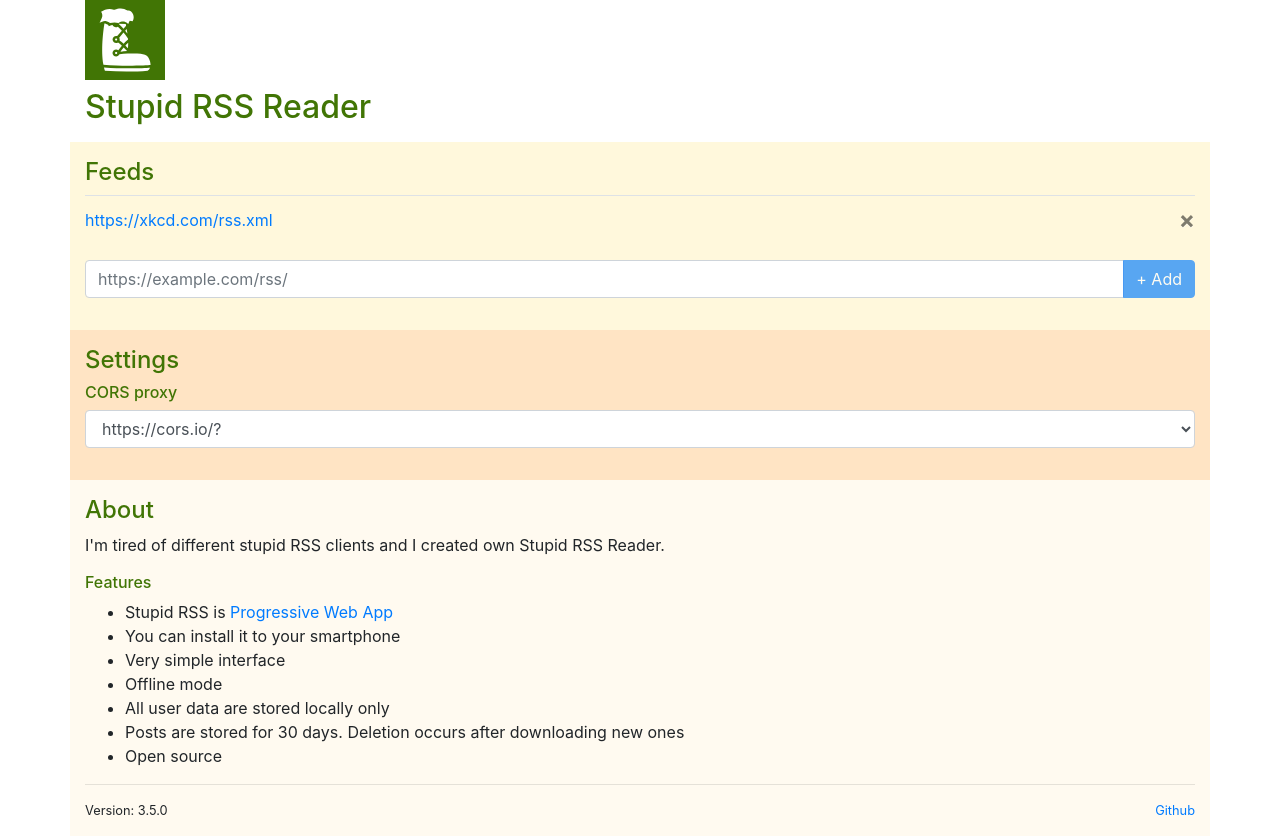
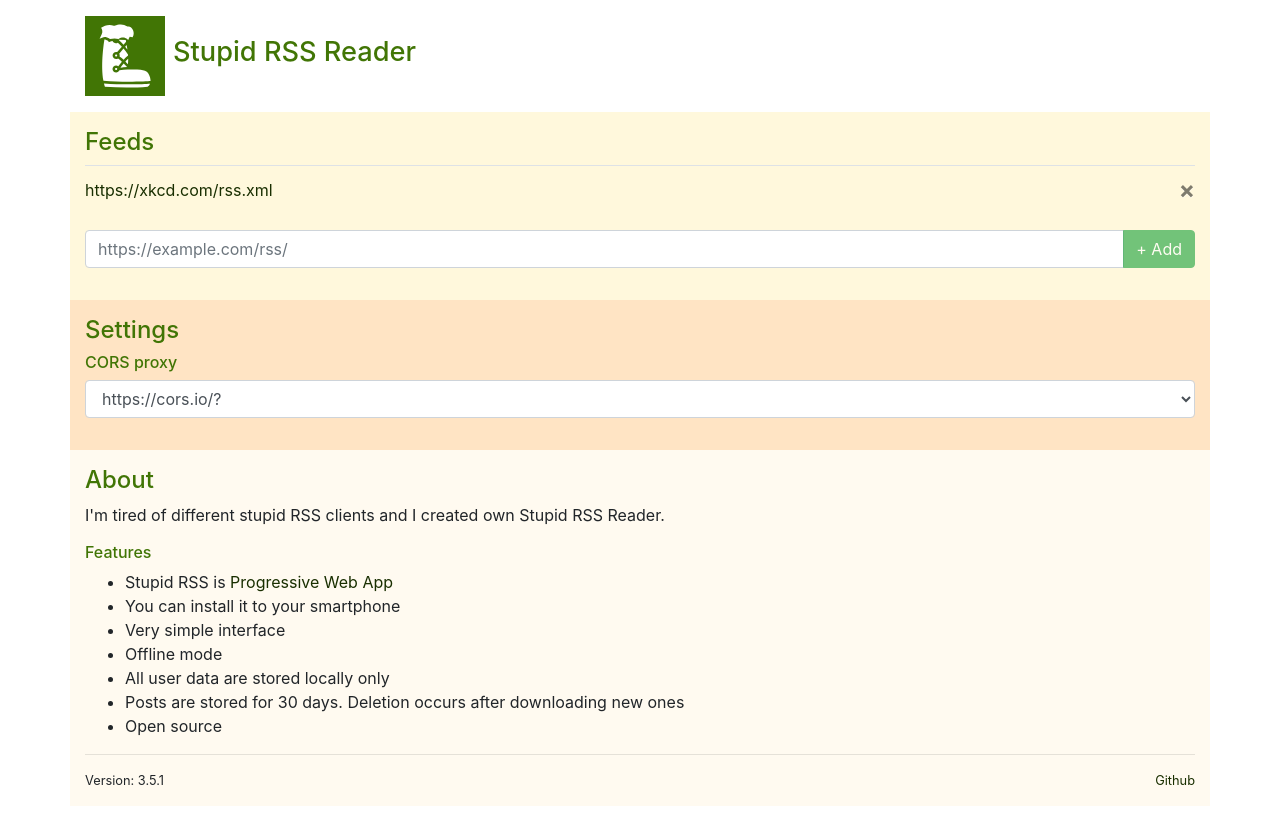
Before and after one commit to gurov/stupid-rss-reader, an Angular app: page /#/home in a window 1280 px wide. After the commit the page ends 806 px from the top, so only its background shows below. Built offline with nearby package versions, Linux system fonts and the light colour scheme.

Commit message:
feat: small ui improvements: colors, header, button

```diff
--- a/src/app/home/home.component.html
+++ b/src/app/home/home.component.html
@@ -1,10 +1,10 @@
-<div class="container mb-3">
-  <div>
+<div class="container mb-3 mt-3">
+  <div class="d-flex align-items-center">
     <a routerLink="/">
       <img alt="Stupid RSS Reader logo" src="assets/fur-boot-green.svg" style="width: 5rem">
     </a>
+    <h2 class="ml-2 app-name">Stupid RSS Reader</h2>
   </div>
-  <h2 class="mt-2">Stupid RSS Reader</h2>
 </div>
 
 <div class="container pt-3 pb-3" style="background-color:cornsilk">
@@ -27,7 +27,7 @@
       [(ngModel)]="newFeed"
            placeholder="https://example.com/rss/">
     <div class="input-group-append">
-      <button class="btn btn-primary"
+      <button class="btn btn-success"
         [ngClass]="{'progress-bar-striped': loading, 'progress-bar-animated':loading}"
               type="button"
         (click)="add()"
--- a/src/app/source/post.component.ts
+++ b/src/app/source/post.component.ts
@@ -11,7 +11,7 @@ import { Post } from '../models';
       {{post.isoDate ? (post.isoDate|isoToDate|date:'yyyy-MM-dd HH:mm') : ''}}
     </h6>
     <h4 *ngIf="hidden" (click)="hidden = !hidden" class="text-muted">
-      {{post.title}}<sup class="more-info">…</sup>
+      {{post.title}}<small class="more-info">| …</small>
     </h4>
     <h4 *ngIf="!hidden">
       <a target="_blank" [href]="post.link">{{post.title}}</a><sup> ↗</sup>
--- a/src/app/source/source.component.html
+++ b/src/app/source/source.component.html
@@ -1,14 +1,16 @@
-<div class="container mb-3">
+<div class="container mb-3 mt-3">
   <div class="d-flex justify-content-start align-items-center">
     <a routerLink="/">
       <img alt="Stupid RSS Reader logo" src="assets/fur-boot-green.svg" style="width: 5rem">
     </a>
-    <span class="ml-2 text-muted small">New: {{newPosts.length}}, old: {{posts.length}}</span>
+    <div>
+      <h6 class="post-header ml-2">
+        {{url}}
+      </h6>
+      <span class="ml-2 text-muted small">New: {{newPosts.length}}, old: {{posts.length}}</span>
+    </div>
+  </div>
 
-  </div>
-  <h6 class="post-header mt-2">
-    {{url}}
-  </h6>
 </div>
 <hr>
 
@@ -49,10 +51,10 @@
   </h6>
 </div>
 <div class="fixed-bottom fixed-bottom-wrapper" [hidden]="!showGetNewsButton">
-  <div class="container">
+  <div class="container d-flex flex-row-reverse">
       <button (click)="getNews()"
       [disabled]="loading"
-      class="btn btn-success btn-get-news btn-lg">
+      class="btn btn-get-news btn-lg">
       <span *ngIf="loading" class="spinner"></span>
       Get news!
     </button>
--- a/src/index.html
+++ b/src/index.html
@@ -28,8 +28,8 @@
   }
 
   .spinner {
-    height: 0.8rem;
-    width: 0.8rem;
+    height: 0.7rem;
+    width: 0.7rem;
     display: inline-block;
     animation: rotate 3s infinite ease-out;
     border: 2px solid black;
--- a/src/styles.scss
+++ b/src/styles.scss
@@ -1,4 +1,7 @@
 /* You can add global styles to this file, and also import other style files */
+$theme-colors: (
+  "primary": #192F00,
+);
 @import '~bootstrap/scss/functions';
 @import '~bootstrap/scss/variables';
 @import '~bootstrap/scss/mixins';
@@ -29,7 +32,7 @@ h4 > a {
 }
 
 h4 > sup {
-  color: #5591c5;
+  color: #5C941C;
 }
 
 .container .post > div {
@@ -92,8 +95,20 @@ h4 > sup {
   border-radius: 30rem;
   margin-bottom: 10%;
   margin-left: 2px;
-  box-shadow: 4px 4px 4px rgba(0, 0, 0, 0.8), 0 0 20px rgba(0, 255, 0, 0.7);
+  color: #fff;
+  background-color: #417505;
+  border-color: #417505;
+  box-shadow: 0.2rem 0.2rem 0.1rem rgba(0, 0, 0, 0.7);
 }
+
+.btn-get-news.disabled, .btn-get-news:disabled {
+  opacity: 1;
+}
+
+.btn-get-news:hover {
+  color: white;
+}
+
 .btn-get-news .spinner {
   border: 2px solid white;
   border-right-color: transparent;
@@ -102,9 +117,13 @@ h4 > sup {
 
 .more-info {
   font-weight: bold;
+  color: #5C941C;
   margin-left: 0.5rem;
 }
 .feed-link {
   padding-top: 0.5rem;
   padding-bottom: 0.5rem;
 }
+.app-name {
+  font-size: 1.7rem
+}
```
Also changed, not shown: src/manifest.json, 7 other files (tests, documents, lock files or other folders).
